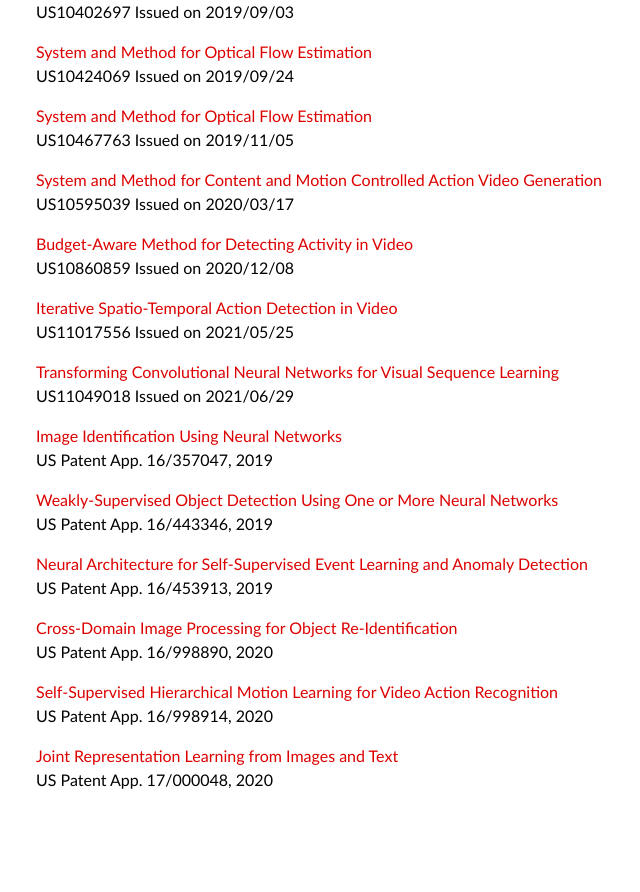
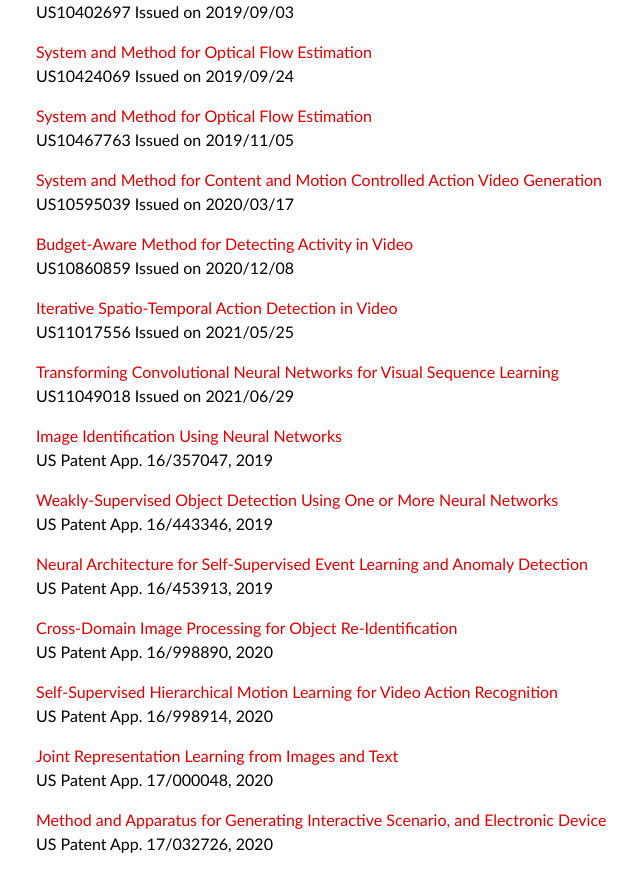
Before and after one commit to xiaodongyang/xiaodongyang.github.io, a Jekyll site: the page built from publications/index.md, in a window 1280 px wide and 900 px high, scrolled down 5514 px. Shown: the top 892 px of the window, without its empty margins (259-899 px from the left). Built offline with Jekyll 4.4.1, drawn with Linux system fonts in a browser that asks for light colours; some web fonts are replaced; before the commit the page ends 6350 px from its top, so only the background shows below that.

Commit message:
Update index.md

```diff
--- a/publications/index.md
+++ b/publications/index.md
@@ -278,3 +278,6 @@ US Patent App. 16/998914, 2020
 
 [Joint Representation Learning from Images and Text](/publications/papers/17-000048.pdf)
 US Patent App. 17/000048, 2020
+
+[Method and Apparatus for Generating Interactive Scenario, and Electronic Device](/publications/papers/17-032726.pdf)
+US Patent App. 17/032726, 2020
```
